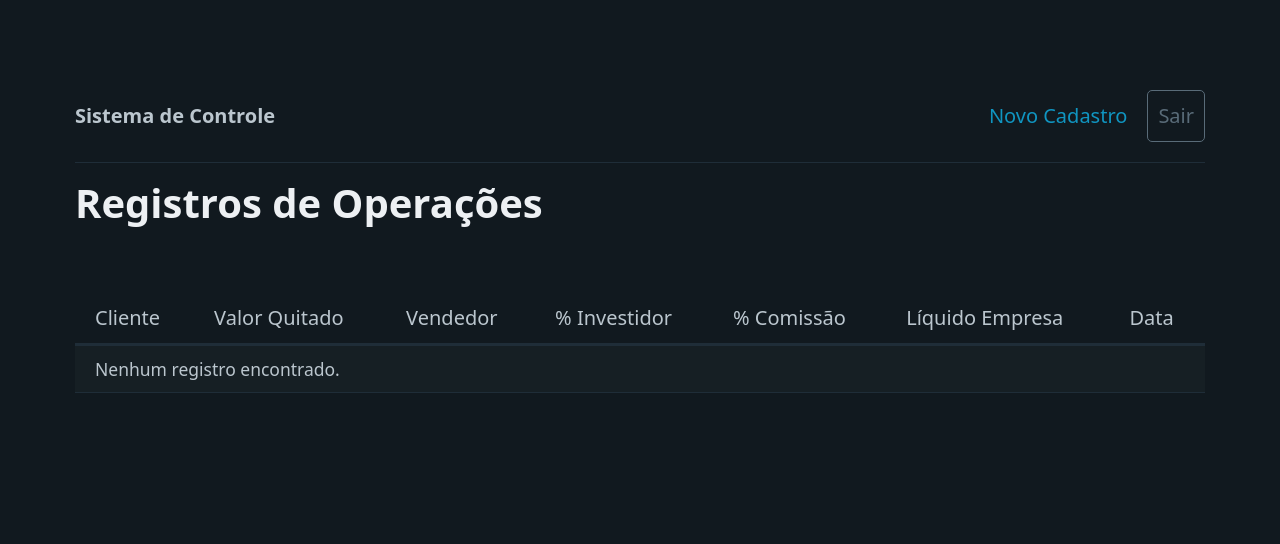
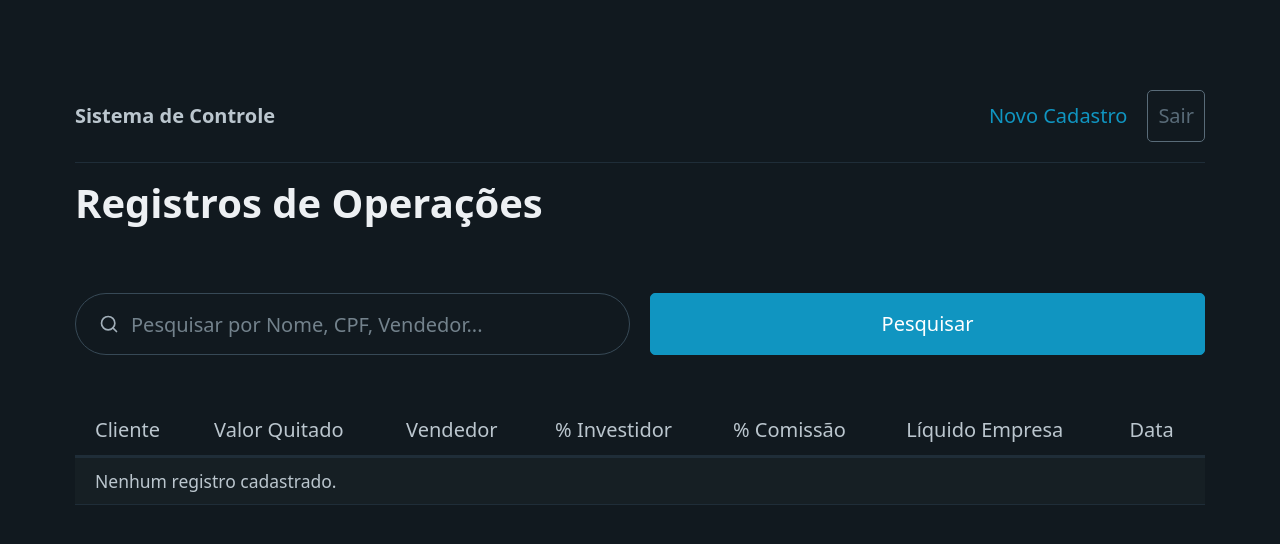
Before and after one commit to LGEEEEEE/controle-alianca-consig, a Flask app: page /registros in a window 1280 px wide. Shown: the top 544 px of the page. Run offline with Flask 3, Linux system fonts and the light colour scheme; a user stored in the database is signed in.

Commit message:
Adicionando campos de pesquisa e filtro

```diff
--- a/app.py
+++ b/app.py
@@ -5,6 +5,8 @@ from sqlalchemy.sql import func
 from dotenv import load_dotenv # Nova importação
 from flask_login import LoginManager, UserMixin, login_user, logout_user, login_required, current_user # Novas importações
 from werkzeug.security import check_password_hash # Nova importação
+from sqlalchemy import or_
+from sqlalchemy.sql import func
 
 # Carrega as variáveis de ambiente do arquivo .env
 load_dotenv()
@@ -122,7 +124,34 @@ def index():
     return render_template('index.html')
 
 @app.route('/registros')
-@login_required # <-- E aqui também!
+@login_required
 def registros():
-    registros_db = Registro.query.order_by(Registro.criado_em.desc()).all()
-    return render_template('registros.html', registros=registros_db)
+    # Pega o termo de busca da URL (ex: /registros?q=Joao)
+    search_query = request.args.get('q')
+
+    # Começa com a query base para buscar todos os registros
+    base_query = Registro.query
+
+    if search_query:
+        # Se existe uma busca, preparamos o termo para a consulta
+        search_pattern = f"%{search_query}%"
+
+        # Filtramos a query base. A busca será feita em todos os campos abaixo.
+        # O 'or_' significa que o termo pode aparecer em QUALQUER um dos campos.
+        # O 'ilike' faz a busca ser case-insensitive (não diferencia maiúsculas de minúsculas).
+        registros_db = base_query.filter(
+            or_(
+                Registro.nome_cliente.ilike(search_pattern),
+                Registro.cpf.ilike(search_pattern),
+                Registro.vendedor.ilike(search_pattern),
+                Registro.supervisor.ilike(search_pattern),
+                Registro.investidor.ilike(search_pattern),
+                Registro.produto.ilike(search_pattern)
+            )
+        ).order_by(Registro.criado_em.desc()).all()
+    else:
+        # Se não há busca, apenas pega todos os registros
+        registros_db = base_query.order_by(Registro.criado_em.desc()).all()
+
+    # Passamos os registros E o termo de busca para o template
+    return render_template('registros.html', registros=registros_db, search_query=search_query)
--- a/templates/registros.html
+++ b/templates/registros.html
@@ -20,6 +20,13 @@
         <hr>
 
         <h1>Registros de Operações</h1>
+
+        <form method="get" action="{{ url_for('registros') }}">
+            <div class="grid">
+                <input type="search" id="q" name="q" placeholder="Pesquisar por Nome, CPF, Vendedor..." value="{{ search_query or '' }}">
+                <button type="submit">Pesquisar</button>
+            </div>
+        </form>
         <figure>
             <table role="grid">
                 <thead>
@@ -46,7 +53,13 @@
                     </tr>
                     {% else %}
                     <tr>
-                        <td colspan="7">Nenhum registro encontrado.</td>
+                        <td colspan="7">
+                            {% if search_query %}
+                                Nenhum registro encontrado para a busca: <strong>"{{ search_query }}"</strong>.
+                            {% else %}
+                                Nenhum registro cadastrado.
+                            {% endif %}
+                        </td>
                     </tr>
                     {% endfor %}
                 </tbody>
```
